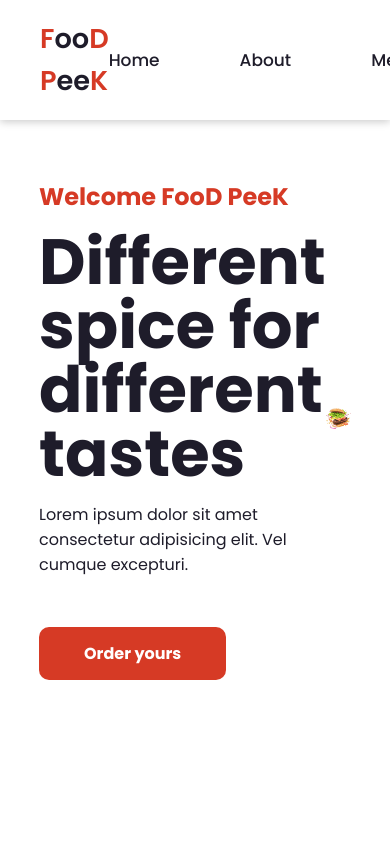
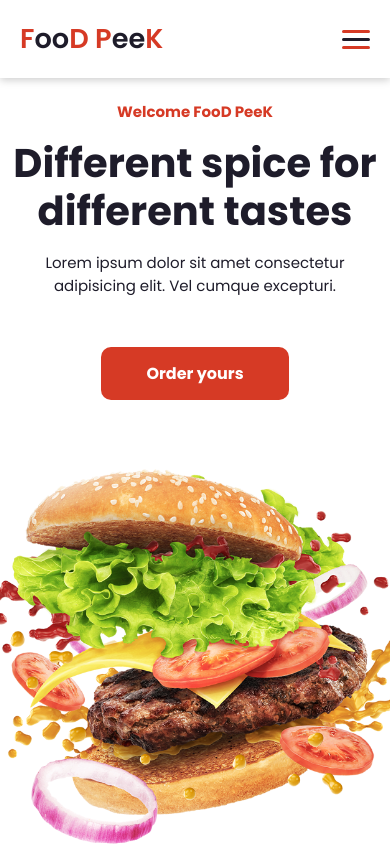
Before and after one commit to sdlima4025/hamburgueria, a plain HTML site: page index.html in a window 390 px wide. Drawn offline with nearby package versions, Linux system fonts and the light colour scheme.

Commit message:
criaado @media para responsividade mobile

```diff
--- a/index.html
+++ b/index.html
@@ -38,5 +38,6 @@
             </div>
         </section>
     </main>
+    <script type="text/javascript" src="script.js"></script>
 </body>
 </html>
--- a/script.js
+++ b/script.js
@@ -0,0 +1,7 @@
+const menu = document.querySelector('.menu');
+const NavMenu = document.querySelector('.nav-menu');
+
+menu.addEventListener('click', () => {
+    menu.classList.toggle('ativo');
+    NavMenu.classList.toggle('ativo');
+})
--- a/style.css
+++ b/style.css
@@ -110,5 +110,62 @@ padding: 0px 10%;
 }
 .home-img img {
     width: 100%;
+}
+/**/
+@media (max-width:785px) {
+    .navigation {
+        padding: 18px 20px;
+    }
+    .menu {
+        display: block;
+    }
+    .menu.ativo .bar:nth-child(1) {
+        transform: translateY(8px) rotate(45deg);
+    }
+    .menu.ativo .bar:nth-child(2) {
+        opacity: 0;
+    }
+    .menu.ativo .bar:nth-child(3) {
+        transform: translateY(-8px) rotate(-45deg);
+    }
+
+    .nav-menu {
+        position: fixed;
+        right: -100%;
+        top: 70px;
+        width: 100%;
+        height: 100%;
+        flex-direction: column;
+        background: var(--white);
+        gap: -10px;
+        transition: 0.3s;
+    }
+    .nav-menu.ativo {
+        right: 0;
+    }
+    .nav-item {
+        margin: 16px;
+    }
+    /*Main*/
+    .home {
+        padding: 100px 2%;
+        flex-direction: column;
+        text-align: center;
+        overflow: hidden;
+        gap: 5rem;
+    }
+    .home .text-h4 {
+        font-size: 15px;
+    }
+    .home .text-h1 {
+        font-size: 2.5rem;
+        line-height: 3rem;
+    }
+    .home p {
+        font-size: 15px;
+    }
+    .home-img {
+        width: 125%;
+    }
 
 }
```
